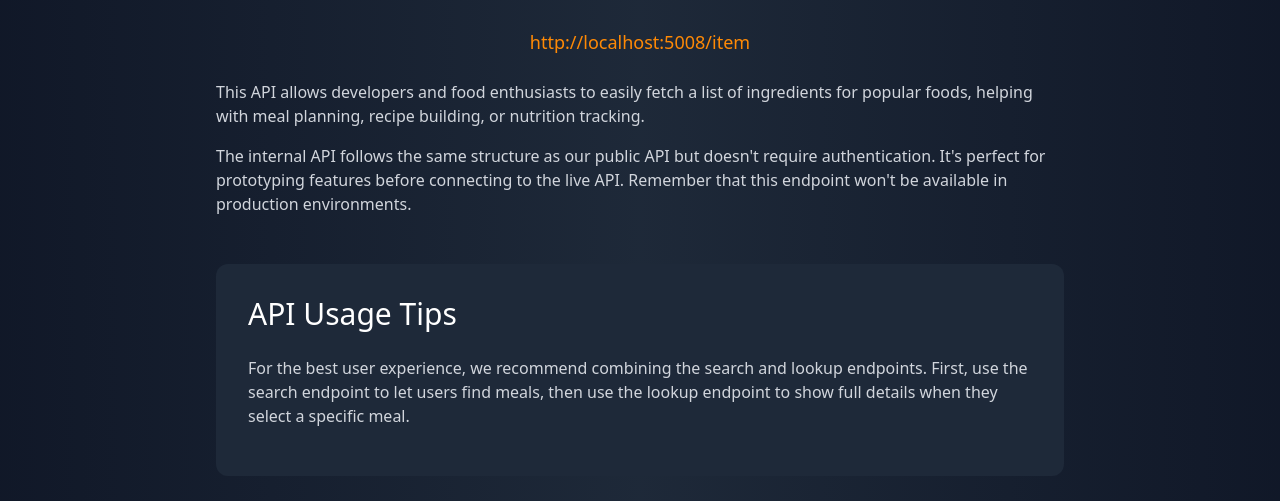
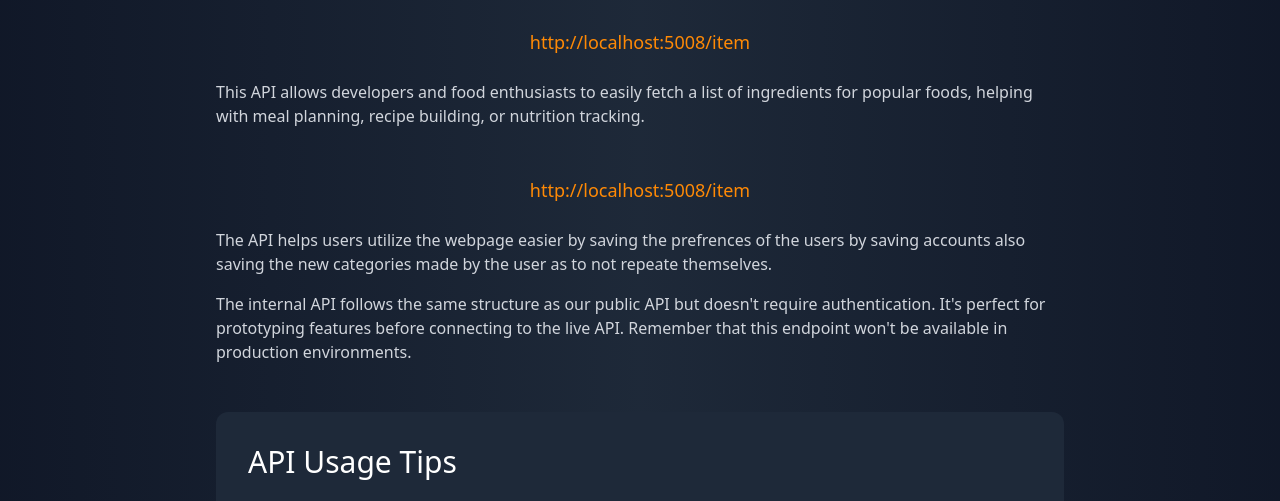
Before and after one commit to tandin786/quater2Project, a website: page frontend/Api.html in a window 1280 px wide. Shown: the part 900-1401 px from the top of the page. Drawn offline with nearby package versions, Linux system fonts and the light colour scheme; no server answers.

Commit message:
new api addons

```diff
--- a/frontend/Api.html
+++ b/frontend/Api.html
@@ -96,11 +96,21 @@
         </a>
         <p class="text-gray-300 mb-4 text-left">
           This API allows developers and food enthusiasts to easily fetch a list of ingredients for popular foods, helping with meal planning, recipe building, or nutrition tracking.</p>
+        </section>
+
+        <section class="mb-12">
+        <a
+          href="http://localhost:5008/item"
+          class="text-orange-400 text-lg hover:text-red-500 block mb-6"
+        >
+          http://localhost:5008/item
+        </a>
+        <p class="text-gray-300 mb-4 text-left">
+          The API helps users utilize the webpage easier by saving the prefrences of the users by saving accounts also saving the new categories made by the user as to not repeate themselves.</p>
         <p class="text-gray-300 text-left">
           The internal API follows the same structure as our public API but doesn't require authentication. It's perfect for prototyping features before connecting to the live API. Remember that this endpoint won't be available in production environments.
         </p>
         </section>
-
 
       <section class="bg-gray-800 rounded-xl p-8 mt-12 text-left">
         <h2 class="text-white text-3xl mb-6">API Usage Tips</h2>
```
